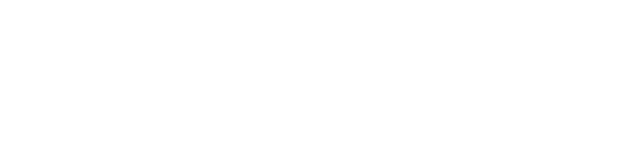
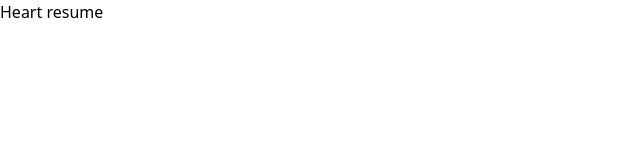
Before and after one commit to cpe-cmu-261207/lab-01-hearteiei, a plain HTML site: page index.html in a window 1280 px wide. Shown: the whole page, without its empty margins (0-640 px from the left). Drawn offline with nearby package versions, Linux system fonts and the light colour scheme.

Commit message:
add title and H1

```diff
--- a/index.html
+++ b/index.html
@@ -4,10 +4,10 @@
   <meta charset="UTF-8">
   <meta http-equiv="X-UA-Compatible" content="IE=edge">
   <meta name="viewport" content="width=device-width, initial-scale=1.0">
-  <title>My Resume Website</title>
+  <title>Heart Resume Website</title>
   <link href="https://unpkg.com/tailwindcss@^2/dist/tailwind.min.css" rel="stylesheet">
 </head>
 <body>
-
+  <h1>Heart resume </h1>
 </body>
 </html>
```
